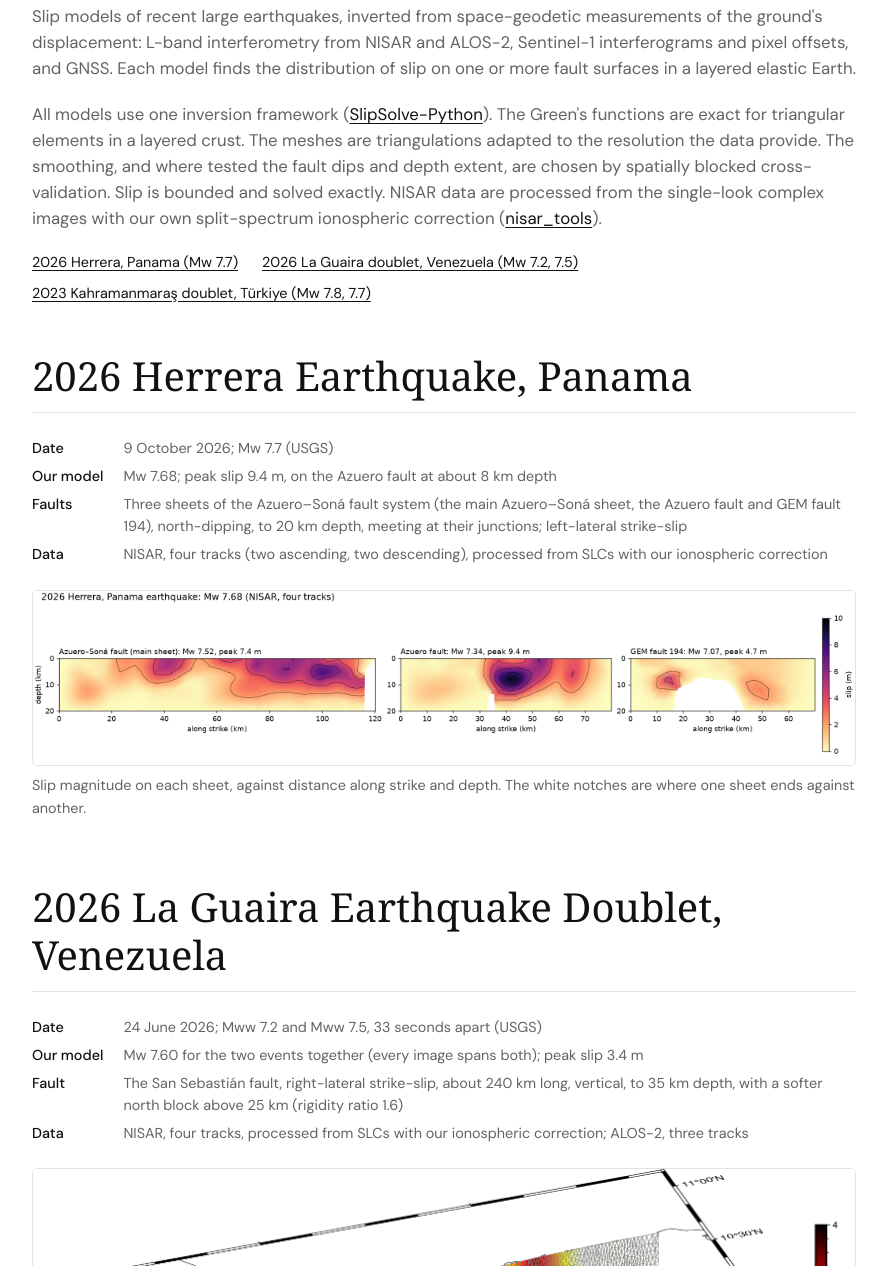
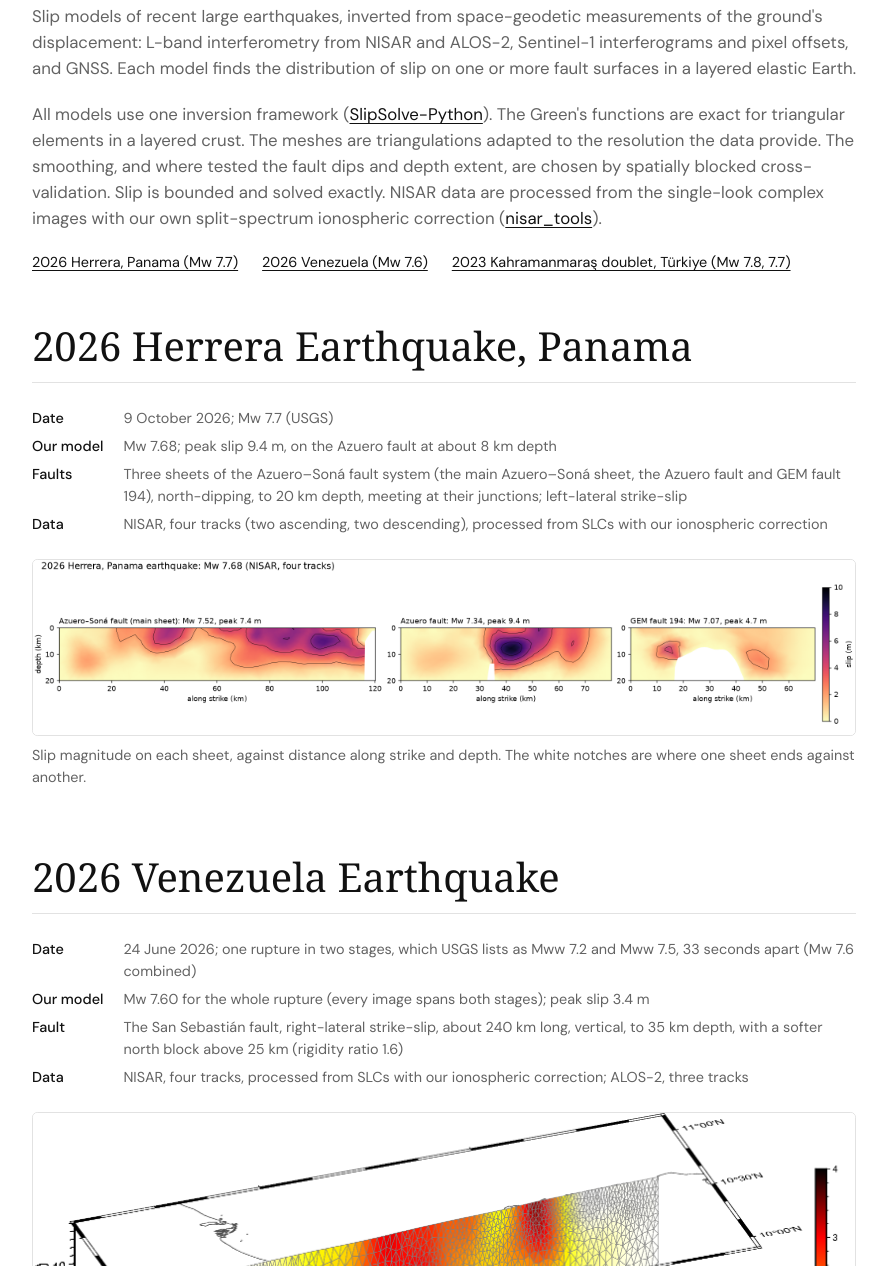
Before and after one commit to eitanrapa/eitanrapa.github.io, a plain HTML site: page research/slip-models/index.html in a window 1280 px wide. Shown: the part 372-1638 px from the top of the page, without its empty margins (196-1083 px from the left). Drawn offline with Linux system fonts and the light colour scheme; a web font is replaced by a local one.

Commit message:
Slip models: the 2026 Venezuela earthquake is one rupture, not a doublet
Co-Authored-By: Claude Opus 5.5 <noreply@anthropic.com>
Claude-Session: https://claude.ai/code/session_01Jh7HRsr9rCQcLgEgc5zuzg

```diff
--- a/research/slip-models/index.html
+++ b/research/slip-models/index.html
@@ -45,7 +45,7 @@
 
       <ul class="event-index" aria-label="Earthquakes on this page">
         <li><a href="#panama-2026">2026 Herrera, Panama (Mw 7.7)</a></li>
-        <li><a href="#venezuela-2026">2026 La Guaira doublet, Venezuela (Mw 7.2, 7.5)</a></li>
+        <li><a href="#venezuela-2026">2026 Venezuela (Mw 7.6)</a></li>
         <li><a href="#turkiye-2023">2023 Kahramanmaraş doublet, Türkiye (Mw 7.8, 7.7)</a></li>
       </ul>
 
@@ -72,13 +72,14 @@
       </article>
 
       <article class="project" id="venezuela-2026">
-        <h2>2026 La Guaira Earthquake Doublet, Venezuela</h2>
+        <h2>2026 Venezuela Earthquake</h2>
         <hr>
         <dl class="facts">
           <dt>Date</dt>
-          <dd>24 June 2026; Mww 7.2 and Mww 7.5, 33 seconds apart (USGS)</dd>
+          <dd>24 June 2026; one rupture in two stages, which USGS lists as Mww 7.2 and Mww 7.5, 33 seconds apart
+          (Mw 7.6 combined)</dd>
           <dt>Our model</dt>
-          <dd>Mw 7.60 for the two events together (every image spans both); peak slip 3.4 m</dd>
+          <dd>Mw 7.60 for the whole rupture (every image spans both stages); peak slip 3.4 m</dd>
           <dt>Fault</dt>
           <dd>The San Sebastián fault, right-lateral strike-slip, about 240 km long, vertical, to 35 km depth, with a
           softer north block above 25 km (rigidity ratio 1.6)</dd>
@@ -86,7 +87,7 @@
           <dd>NISAR, four tracks, processed from SLCs with our ionospheric correction; ALOS-2, three tracks</dd>
         </dl>
         <figure class="slip-figure">
-          <a href="../../assets/img/slip/venezuela_2026.png"><img src="../../assets/img/slip/venezuela_2026.png" alt="Perspective view of slip on the San Sebastián fault for the 2026 Venezuela earthquake doublet" loading="lazy"></a>
+          <a href="../../assets/img/slip/venezuela_2026.png"><img src="../../assets/img/slip/venezuela_2026.png" alt="Perspective view of slip on the San Sebastián fault for the 2026 Venezuela earthquake" loading="lazy"></a>
           <figcaption>Slip magnitude on the San Sebastián fault in a perspective view, with the mesh.</figcaption>
         </figure>
       </article>
```
